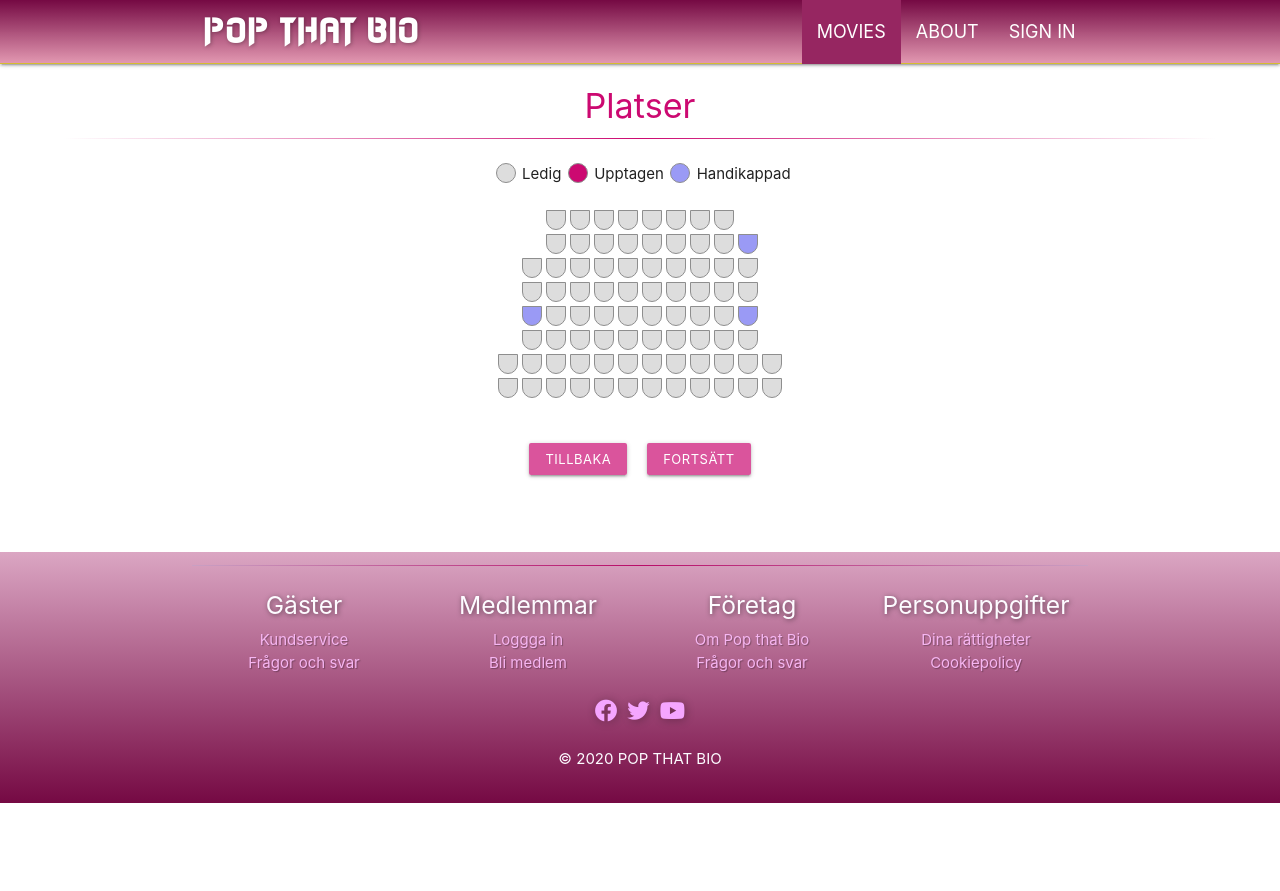
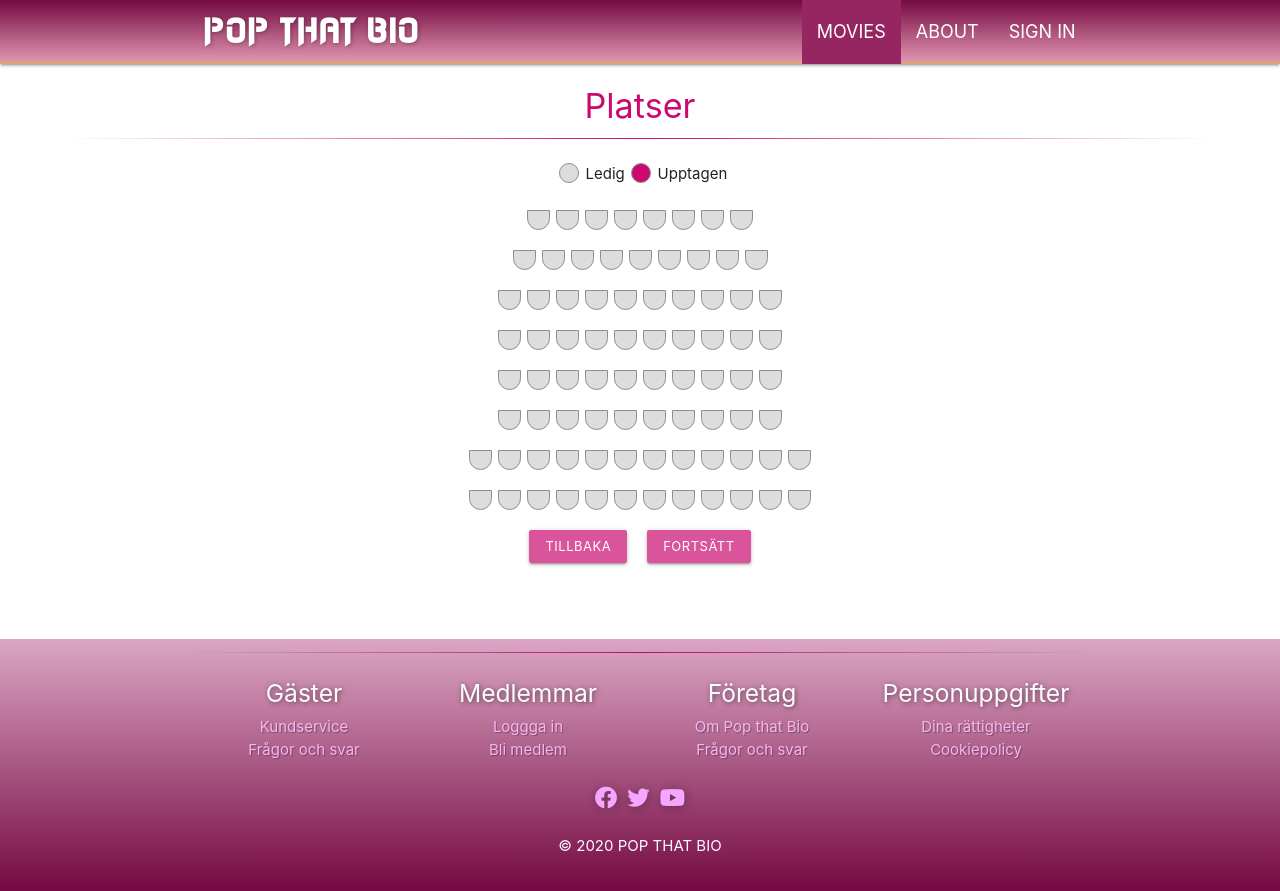
Before and after one commit to mriduava/pop-that-bio, a Vue app: page /movies/1/ticket/seatsplan in a window 1280 px wide. Before the commit the page ends 803 px from the top, so only its background shows below. Built offline with nearby package versions, Linux system fonts and the light colour scheme.

Commit message:
add new func to create seats-grid

```diff
--- a/src/components/SeatsPlan.vue
+++ b/src/components/SeatsPlan.vue
@@ -13,29 +13,18 @@
       <div>
         <span>Upptagen</span>
       </div>
-      <div class="blue-circle"></div>
-      <div>
-        <span>Handikappad</span>
-      </div>
     </div>
 
     <div class="grid">
-      <div class="row" v-for="(blockRow, row) in grid" :key="row">
-        <div
-          class="all-blocks"
-          v-for="(block, col) in blockRow"
-          :key="col"
-          :style="{ top: row*24 + 'px', left: col*24+ 'px'}"
-
-        >
-          <div class="seats" v-if="block==='S'" @click="getPosition(col)"></div>
-          <div class="disabled-seats" v-else-if="block==='H'"></div>
+      <div class="row seats-grid" v-for="(blockRow, row) in seatsGrid" :key="row">
+        <div class="all-blocks" v-for="(block, col) in blockRow" :key="col">
+          <div class="seats" v-if="block==='S'" @click="getPosition(col, row)"></div>
         </div>
       </div>
     </div>
 
     <div class="row seat-position" v-if="seatPosition != 0">
-      <h6>Plat nummer {{seatPosition}}</h6>
+      <h6>Parkett, rad {{seatPosition[0].x}}, plats {{seatPosition[0].y}}</h6>
     </div>
 
     <div class="buttons">
@@ -46,7 +35,6 @@
         <button class="btn btn-small waves-effect waves-light" @click="completeBooking">Fortsätt</button>
       </router-link>
     </div>
-
   </div>
 </template>
 
@@ -55,34 +43,25 @@
   // props: ['numberOfChildren', 'numberOfAdults', 'numberOfSeniors'],
   data() {
     return {
-      grid: [
-        [" ", " ", "S", "S", "S", "S", "S", "S", "S", "S", " ", " "],
-        [" ", " ", "S", "S", "S", "S", "S", "S", "S", "S", "H", " "],
-        [" ", "S", "S", "S", "S", "S", "S", "S", "S", "S", "S", " "],
-        [" ", "S", "S", "S", "S", "S", "S", "S", "S", "S", "S", " "],
-        [" ", "H", "S", "S", "S", "S", "S", "S", "S", "S", "H", " "],
-        [" ", "S", "S", "S", "S", "S", "S", "S", "S", "S", "S", " "],
-        ["S", "S", "S", "S", "S", "S", "S", "S", "S", "S", "S", "S"],
-        ["S", "S", "S", "S", "S", "S", "S", "S", "S", "S", "S", "S"]
-      ],
+      seatsPerRow: [8, 9, 10, 10, 10, 10, 12, 12],
       movies: this.$store.getters.movies,
       movieDetail: [],
-      seatPosition: 0,
-      seatBooked: false
+      seatPosition: [],
+      seatBooked: false,
+      seatsGrid: []
     };
   },
   methods: {
-    getPosition(x){
-      this.seatBooked = true;
-      let newGrid = this.grid.flat()
-      let number = 1
-      for(let i=0; i<newGrid.length; i++){
-        if(newGrid[i] == 'S'){
-          newGrid[i] = number;
-          number++;
+    getPosition(x, y) {
+      let position = {x:y+1, y:x+1}
+      this.seatPosition.push(position)
+    },
+    createSeatsGrid() {
+      for (let i = 0; i < this.seatsPerRow.length; i++) {
+        let rows = new Array(this.seatsPerRow[i]);
+        this.seatsGrid.push(rows.fill("S"));
       }
-      }
-      this.seatPosition = newGrid[x]
+      return this.seatsGrid;
     },
     getMovie() {
       this.movies.forEach(movie => {
@@ -91,45 +70,33 @@
         }
       });
     },
-    completeBooking(){
-     let bookingNumber = Math.floor(Math.random() * 1000) + '-' + Math.floor(Math.random() * 100000)
-     let tickets = this.$store.getters.tickets
+    completeBooking() {
+      let bookingNumber =
+        Math.floor(Math.random() * 1000) +
+        "-" +
+        Math.floor(Math.random() * 100000);
+      let tickets = this.$store.getters.tickets;
       let booking = {
-       collection: 'bookings',
+        collection: "bookings",
         bookingNumber: bookingNumber,
         numberOfAdults: tickets.numberOfAdults,
         numberOfChildren: tickets.numberOfChildren,
         numberOfSeniors: tickets.numberOfSeniors
+      };
+      this.$store.dispatch("sendToFirebase", booking);
+      alert("Bokningsnummer: " + bookingNumber);
     }
-      this.$store.dispatch('sendToFirebase', booking)
-      alert('Bokningsnummer: ' + bookingNumber)
-    },
-    // findPositions(seatPosition, grid) {
-    //   let array = [];
-    //   for (let i = 0; i < grid.length; i++) {
-    //     for (let j = 0; j < grid[0].length; j++) {
-    //         if (seatPosition === grid[i][j]) {
-    //             var object = {
-    //                 x: j,
-    //                 y: i
-    //             }
-    //             array.push(object)
-    //         }
-    //     }
-    //   }
-    //   return array
-    // }
   },
   created() {
     this.getMovie();
+    this.createSeatsGrid();
   }
-
 };
 </script>
 
 
 <style lang="css" scoped>
-.container-fluid{
+.container-fluid {
   padding-bottom: 3%;
 }
 .title-text {
@@ -163,43 +130,33 @@
   background: rgba(111, 111, 241, 0.699);
 }
 /* STYLE TO GRID */
-.grid {
+
+.seats-grid {
   display: flex;
-  position: relative;
-  max-width: 285px;
-  min-height: 220px;
-  padding: 20px;
-  margin: 0 auto 1% auto;
+  justify-content: center;
 }
 .all-blocks {
-  position: absolute;
-  width: 20px;
-  height: 20px;
+  position: relative;
   border-bottom-right-radius: 15px;
   border-bottom-left-radius: 15px;
 }
-
-.seats,
-.disabled-seats {
-  width: 20px;
+.seats{
+  justify-content: center;
+  width: 23px;
   height: 20px;
+  margin: 0 3px;
   border: 1px solid #8e8e8e;
   background: #ddd;
   border-bottom-right-radius: 15px;
   border-bottom-left-radius: 15px;
 }
 
-.disabled-seats {
-  background: rgba(111, 111, 241, 0.699);
-}
-
-.seats:hover,
-.disabled-seats:hover {
+.seats:hover {
   cursor: pointer;
   background: rgb(204, 9, 113);
 }
 
-.seat-position{
+.seat-position {
   text-align: center;
 }
 
```
Lines whose indentation alone changed are shown as unchanged.
